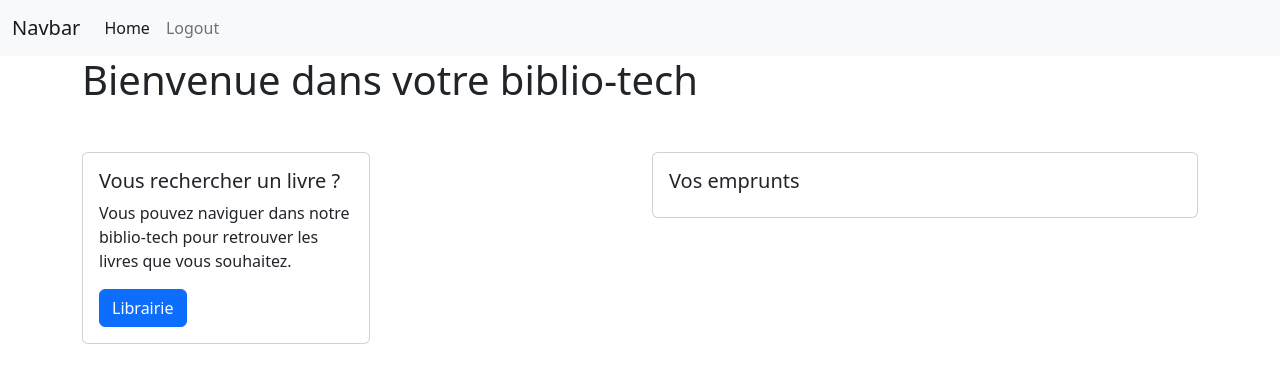
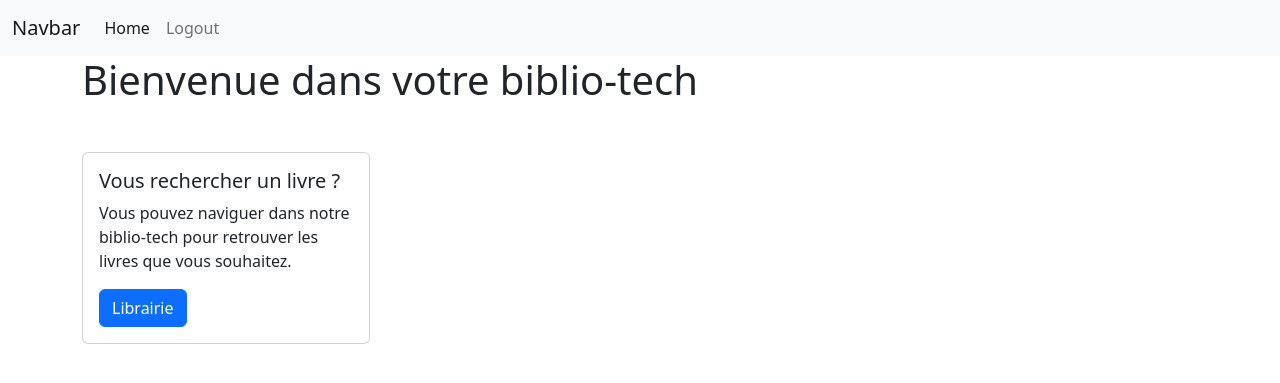
Before and after one commit to di-meh/django-library, a Django app: page / in a window 1280 px wide. Shown: the top 383 px of the page. Run offline with Django 3.2, Linux system fonts and the light colour scheme; the visitor is signed in with stand-in values (Sample User, id 1); data that the repository does not hold is empty; parts of the project's set-up code (start-up, migrations or seed data) failed here and were passed over.

Commit message:
emprunt client

```diff
--- a/library/views.py
+++ b/library/views.py
@@ -28,10 +28,9 @@ def detail(request, livre_id):
     try:
         mon_emprunts = Emprunt.objects.get(
             user_id=request.user.id, exemplaire__id_book=livre_id)
-
     except Emprunt.DoesNotExist:
         mon_emprunts = None
-    print()
+
     if request.method == 'POST':
         if request.POST.get('exemplaire'):
             exemplaire = Exemplaires.objects.get(
@@ -45,7 +44,7 @@ def detail(request, livre_id):
                 date_retour_prevue=datetime.now() + timedelta(days=60)
             )
             emprunt.save()
-            messages.success(request, "Register success.")
+            messages.success(request, "Votre emprunt a été effectué avec succès")
             return redirect('home')
             # bookstores = book.bookstore_set.filter(exemplaires__quantity__gte=exemplaire)
     return render(request, "detail-livre.html", {'book': book, 'bookstores': bookstores, 'mon_emprunts': mon_emprunts})
--- a/templates/accueil.html
+++ b/templates/accueil.html
@@ -36,7 +36,7 @@
               </div>
             </div>
           </div>
-          {% if mes_emprunts != None %}
+          {% if mes_emprunts %}
           <div class="col">
             <div class="card">
               <div class="card-body">
```
